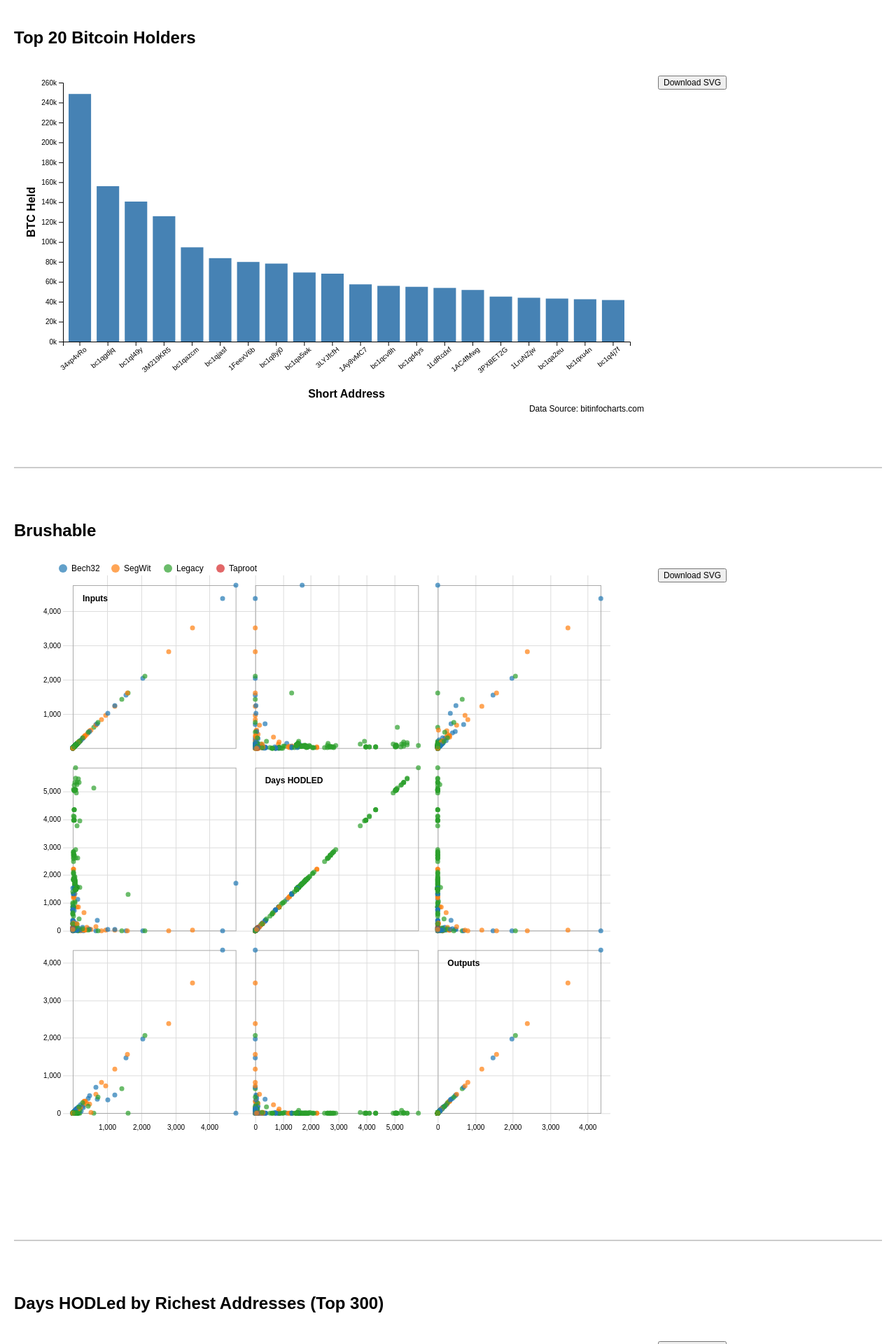
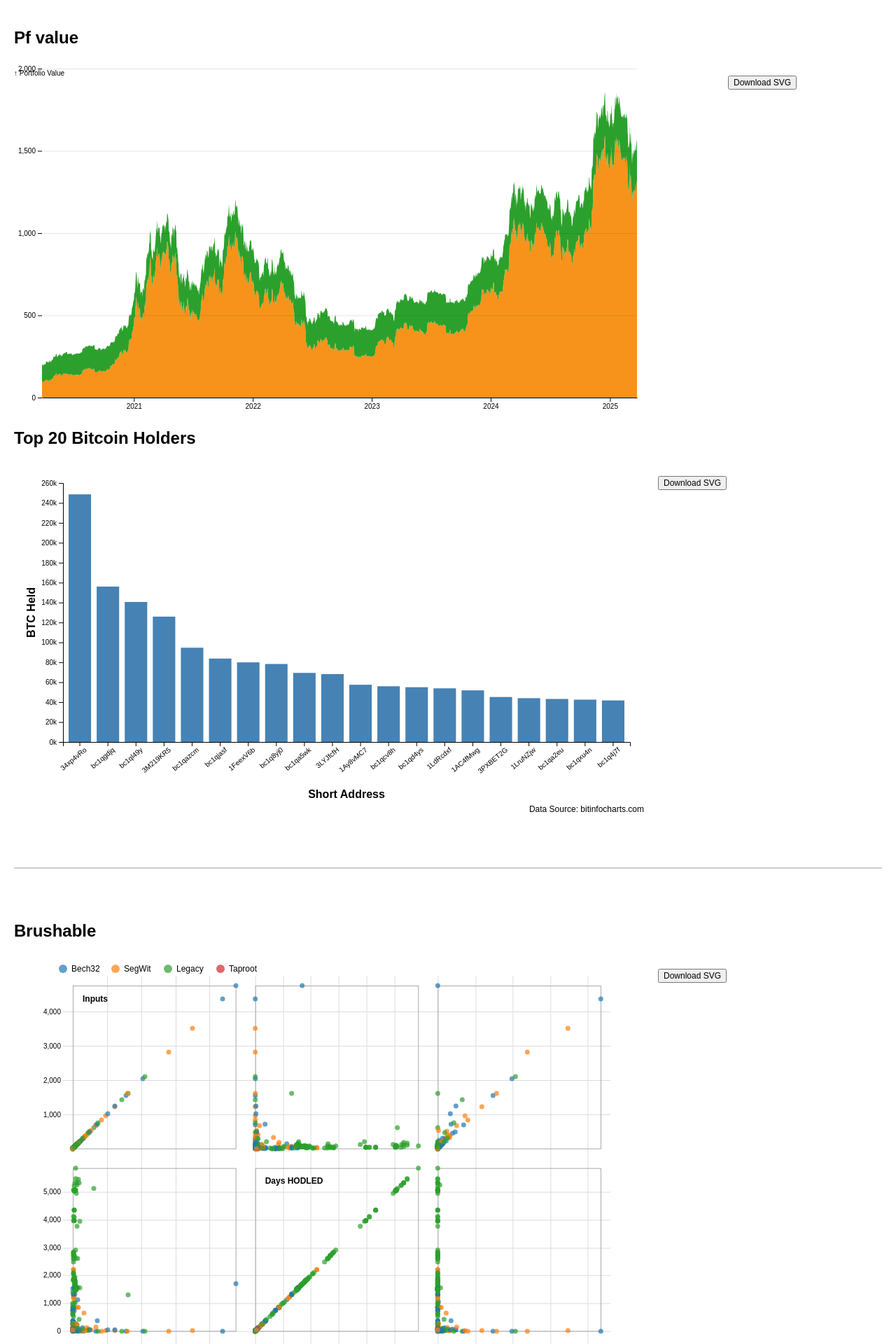
Before and after one commit to Vinnie117/onchain-analytics, a FastAPI app: page / in a window 1280 px wide. Shown: the top 1920 px of the page at 70% size. Run offline with FastAPI, Linux system fonts and the light colour scheme; a map, chart or similar area stays blank.

Commit message:
first draft or stacked area chart of pf values

```diff
--- /dev/null
+++ b/static/js/pf_value.js
@@ -0,0 +1,141 @@
+// Select the target SVG and define dimensions/margins
+const area_svg = d3.select("#pfvalue-plot"),
+    marginArea = { top: 10, right: 10, bottom: 20, left: 40 },
+    widthArea = +area_svg.attr("width") - marginArea.left - marginArea.right,
+    heightArea = +area_svg.attr("height") - marginArea.top - marginArea.bottom;
+
+
+
+// Create group inside SVG
+const area_chart = area_svg.append("g")
+    .attr("transform", `translate(${marginArea.left},${marginArea.top})`);
+
+function updateStackedAreaChart(dataFile = '/static/data/pf_data.json') {
+    d3.json(dataFile).then(rawData => {
+        // Prepare data
+        const data = rawData.map(d => ({
+            date: new Date(d.Date),
+            BTC: d.BTC_pf,
+            SPY: d.SPY_pf
+        }));
+
+        // Stack the data
+        const series = d3.stack()
+            .keys(["BTC", "SPY"])(data);
+
+        // Scales
+        const x = d3.scaleUtc()
+            .domain(d3.extent(data, d => d.date))
+            .range([0, widthArea]);
+
+        const y = d3.scaleLinear()
+            .domain([0, d3.max(series, d => d3.max(d, d => d[1]))])
+            .nice()
+            .range([heightArea, 0]);
+
+        const color = d3.scaleOrdinal()
+            .domain(["BTC", "SPY"])
+            .range(["#f7931a", "#2ca02c"]);
+
+        // Area generator
+        const area = d3.area()
+            .x(d => x(d.data.date))
+            .y0(d => y(d[0]))
+            .y1(d => y(d[1]));
+
+        // Clear previous content
+        area_chart.selectAll("*").remove();
+
+        // Draw areas
+        area_chart.selectAll("path")
+            .data(series)
+            .join("path")
+            .attr("fill", d => color(d.key))
+            .attr("d", area)
+            .append("title")
+            .text(d => d.key);
+
+        // Add Y axis
+        area_chart.append("g")
+            .call(d3.axisLeft(y).ticks(heightArea / 80))
+            .call(g => g.select(".domain").remove())
+            .call(g => g.selectAll(".tick line").clone()
+                .attr("x2", widthArea)
+                .attr("stroke-opacity", 0.1))
+            .call(g => g.append("text")
+                .attr("x", -marginArea.left)
+                .attr("y", 10)
+                .attr("fill", "currentColor")
+                .attr("text-anchor", "start")
+                .text("↑ Portfolio Value"));
+
+        // Add X axis
+        area_chart.append("g")
+            .attr("transform", `translate(0,${heightArea})`)
+            .call(d3.axisBottom(x).tickSizeOuter(0));
+
+// Tooltip elements
+const tooltipLine = area_chart.append("line")
+    .style("display", "none")
+    .attr("stroke", "#000")
+    .attr("y1", 0)
+    .attr("y2", heightArea)
+    .attr("stroke-width", 1)
+    .attr("stroke-dasharray", "3,3");
+
+// Select or create HTML tooltip
+let htmlTooltip = d3.select("#pfvalue-tooltip");
+if (htmlTooltip.empty()) {
+    htmlTooltip = d3.select("body").append("div")
+        .attr("id", "pfvalue-tooltip")
+        .style("position", "absolute")
+        .style("pointer-events", "none")
+        .style("background", "#fff")
+        .style("border", "1px solid #333")
+        .style("border-radius", "4px")
+        .style("padding", "8px 12px")
+        .style("font-size", "13px")
+        .style("font-family", "sans-serif")
+        .style("box-shadow", "0 2px 6px rgba(0,0,0,0.15)")
+        .style("display", "none");
+}
+area_chart.append("rect")
+    .attr("width", widthArea)
+    .attr("height", heightArea)
+    .attr("fill", "none")
+    .attr("pointer-events", "all")
+    .on("mouseover", () => {
+        tooltipLine.style("display", null);
+        htmlTooltip.style("display", "block");
+    })
+    .on("mouseout", () => {
+        tooltipLine.style("display", "none");
+        htmlTooltip.style("display", "none");
+    })
+    .on("mousemove", function(event) {
+        const [mouseX, mouseY] = d3.pointer(event, this);
+        const x0 = x.invert(mouseX);
+        const i = d3.bisector(d => d.date).center(data, x0);
+        const d = data[i];
+
+        tooltipLine.attr("x1", x(d.date)).attr("x2", x(d.date));
+
+        // Position HTML tooltip near cursor
+        const pageX = event.pageX;
+        const pageY = event.pageY;
+
+        htmlTooltip
+            .style("left", `${pageX + 15}px`)
+            .style("top", `${pageY + 15}px`)
+            .html(`
+                <strong>${d.date.toLocaleDateString()}</strong><br>
+                BTC: ${d.BTC.toFixed(2)}<br>
+                SPY: ${d.SPY.toFixed(2)}
+            `);
+    });
+
+    });
+}
+
+// Initial call (adjust file path if needed)
+updateStackedAreaChart('/static/data/pf_data.json');
--- a/templates/index.html
+++ b/templates/index.html
@@ -12,6 +12,19 @@
     <link rel="stylesheet" href="{{ url_for('static', path='css/style.css') }}">
 </head>
 <body>
+
+    <h2 id="pfvalue-heading">Pf value</h2>
+    <div class="container">
+        <div class="svg-container" style="max-width: 1000px;">
+            <svg id="pfvalue-plot" width="900" height="500"></svg>
+            <div id="pfvalue-tooltip" style="position: absolute; display: none; pointer-events: none;"></div>
+
+        </div>
+        <div class="button-container">
+            <button id="pfvalue-download" style="margin-bottom: 20px;">Download SVG</button>
+        </div>
+    </div>
+
 
     <h2>Top 20 Bitcoin Holders</h2>
     <div class="container">
@@ -92,6 +105,7 @@
 
     <!-- JavaScript Files -->
     <script src="{{ url_for('static', path='js/treemap.js') }}"></script>
+    <script src="{{ url_for('static', path='js/pf_value.js') }}"></script>
     <script src="{{ url_for('static', path='js/script.js') }}"></script>
     <script src="{{ url_for('static', path='js/scatterMatrix.js') }}"></script>
     <script src="{{ url_for('static', path='js/scatterplot.js') }}"></script>
```
